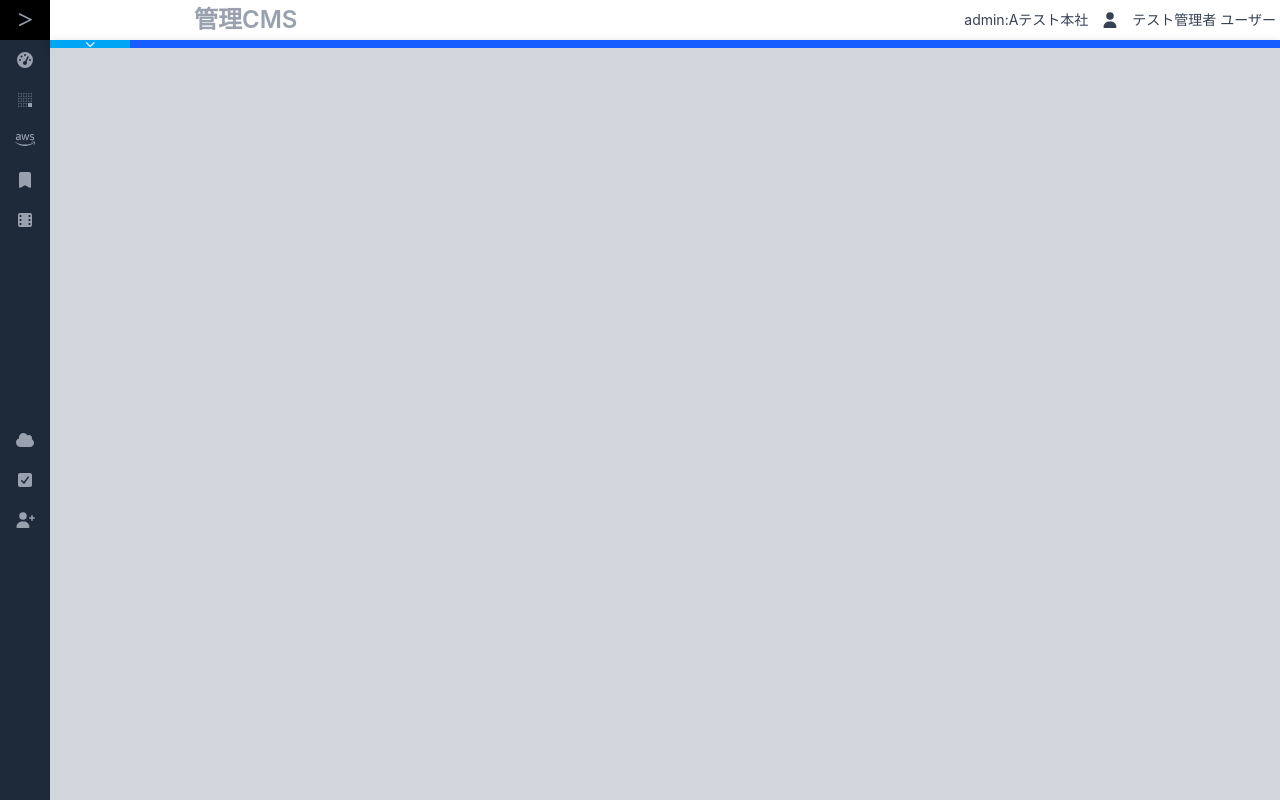
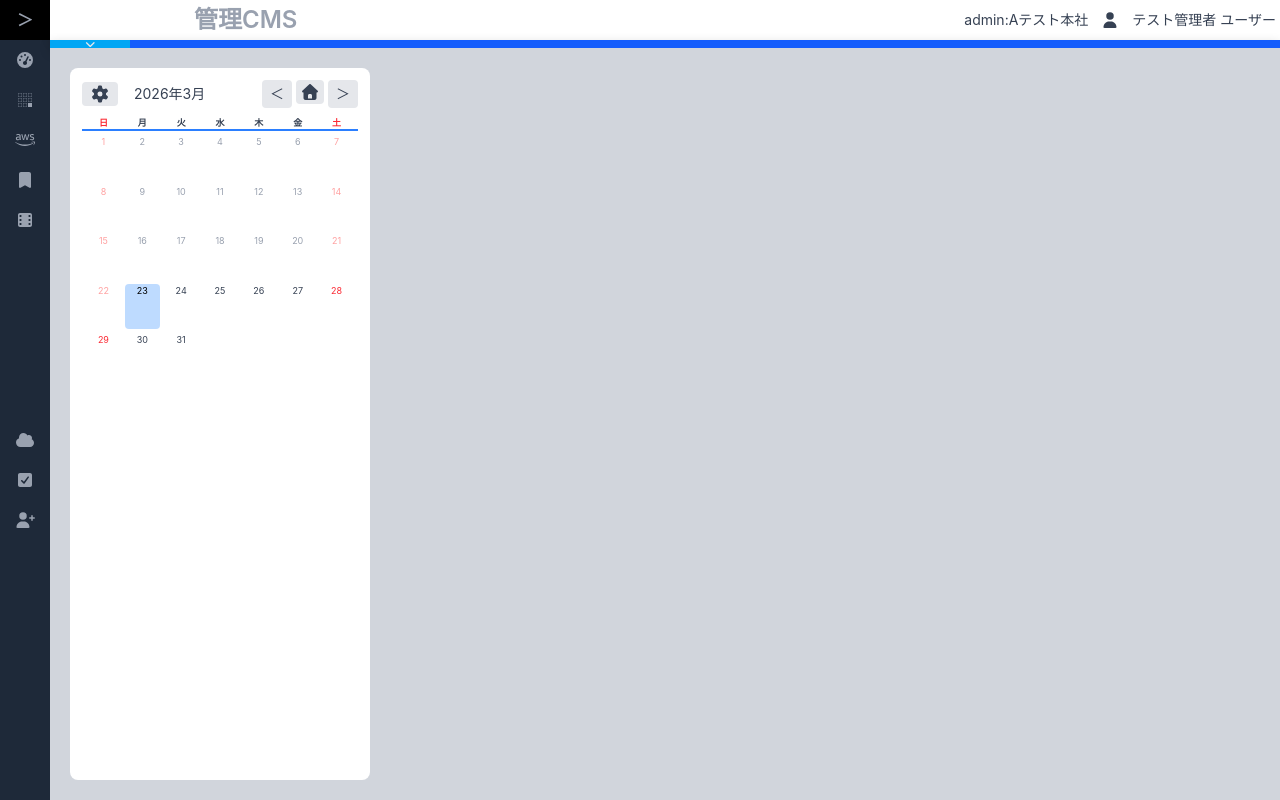
Before and after one commit to TanakaMiki-Altissima/issues_2, a Next.js app: page / in a window 1280 px wide. Built offline with nearby package versions, Linux system fonts and the light colour scheme.

Commit message:
カレンダー作成

```diff
--- a/app/components/Calendar.tsx
+++ b/app/components/Calendar.tsx
@@ -0,0 +1,70 @@
+import { FontAwesomeIcon } from '@fortawesome/react-fontawesome';
+import { faCog,faHome } from '@fortawesome/free-solid-svg-icons';
+
+const DAY_LABELS = ['日', '月', '火', '水', '木', '金', '土'];
+
+export function Calendar() {
+    const now = new Date();
+  const year = now.getFullYear();
+  const month = now.getMonth();
+  const today = now.getDate();
+  const firstDayOfWeek = new Date(year, month, 1).getDay();
+  const daysInMonth = new Date(year, month + 1, 0).getDate();
+
+  const cells: (number | null)[] = [
+    ...Array(firstDayOfWeek).fill(null),
+    ...Array.from({ length: daysInMonth }, (_, i) => i + 1),
+  ];
+  const totalCells = 42;
+  while (cells.length < totalCells) cells.push(null);
+
+  const getCellStyle = (date: number | null, colIndex: number) => {
+    if (date === null) return 'text-[9px]';
+    const isPast = date < today;
+    const isToday = date === today;
+    const isWeekend = colIndex === 0 || colIndex === 6;
+
+    if (isToday) return 'text-[9px] bg-blue-200 rounded text-center';
+    if (isPast) return `text-[9px] text-gray-400 text-center ${isWeekend ? 'text-red-300' : ''}`;
+    return `text-[9px] text-center ${isWeekend ? 'text-red-500' : 'text-gray-700'}`;
+  };
+
+  return (
+    <div className="flex flex-col p-3 bg-white rounded-lg w-[300px] m-5">
+       <div className="flex w-full items-center gap-2">
+        <FontAwesomeIcon icon={faCog} className="text-gray-700 bg-gray-200 rounded p-1 px-2" />
+        <p className="text-sm text-gray-700 p-1 px-2">{year}年{month + 1}月</p>
+        <div className="min-w-0 flex-1" />
+        <div className="flex gap-1">
+          <p className="text-sm text-gray-700 bg-gray-200 rounded p-1 px-2">＜</p>
+          <FontAwesomeIcon icon={faHome} className="text-gray-700 bg-gray-200 rounded p-1" />
+          <p className="text-sm text-gray-700 bg-gray-200 rounded p-1 px-2">＞</p>
+        </div>
+      </div>
+
+      <div className="border-b-2 border-blue-500 pt-2">
+        <div className="grid grid-cols-7 gap-1 px-1 text-center">
+          {DAY_LABELS.map((day, i) => (
+            <div
+              key={day}
+              className={`text-[9px] font-bold ${i === 0 || i === 6 ? 'text-red-500' : 'text-gray-700'}`}
+            >
+              {day}
+            </div>
+          ))}
+        </div>
+      </div>
+
+      <div className="grid grid-cols-7 gap-1 px-1 py-1">
+        {cells.map((date, i) => (
+          <div
+            key={i}
+            className={`pb-8 flex items-center justify-center min-h-[24px] ${getCellStyle(date, i % 7)}`}
+          >
+            {date ?? ''}
+          </div>
+        ))}
+      </div>
+    </div>
+  );
+}
--- a/app/components/Sidebar.tsx
+++ b/app/components/Sidebar.tsx
@@ -98,7 +98,7 @@ export function Sidebar() {
       <FontAwesomeIcon icon={icon} />
       {isOpen && (
         <>
-          <span className="min-w-0 flex-1 truncate text-sm">{label}</span>
+          <span className="min-w-0 flex-1 truncate text-left text-sm">{label}</span>
           <span className="pr-2">
             <FontAwesomeIcon icon={expanded ? faChevronDown : faChevronUp} className="text-xs" />
           </span>
--- a/app/page.tsx
+++ b/app/page.tsx
@@ -2,6 +2,7 @@ import Image from "next/image";
 import { Header } from './components/Header';
 import { HeaderTab } from './components/HeaderTab';
 import { Sidebar } from './components/Sidebar';
+import {Calendar} from './components/Calendar';
 
 export default function Home() {
   return (
@@ -10,8 +11,8 @@ export default function Home() {
       <div className="flex min-h-screen min-w-0 flex-1 flex-col">
         <Header />
         <HeaderTab />
-        <main className="flex w-full h-full flex-col items-center bg-gray-300">
-
+        <main className="flex w-full h-full bg-gray-300">
+        <Calendar />
         </main>
       </div>
     </div>
```
